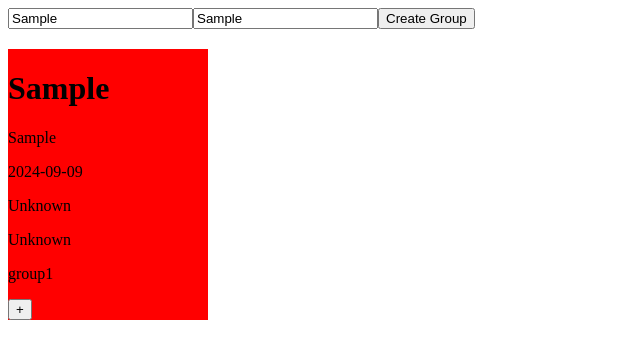
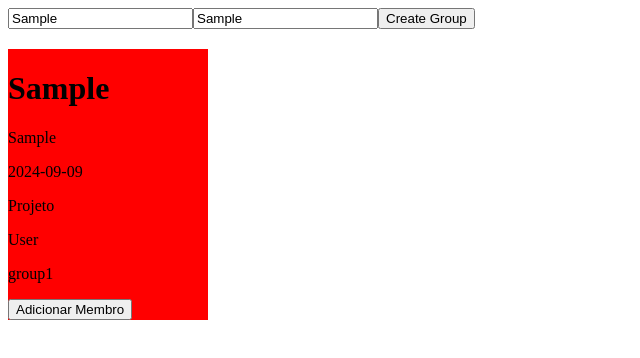
Before and after one commit to igorcalves/Group-Finder-Uninonve, a React (Create React App) app: page / in a window 1280 px wide. Both pictures are taken after typing "Sample", "Sample" into the empty fields and a click on the button "Create Group". Shown: the top 358 px of the page, without its empty margins (0-640 px from the left). Built offline with nearby package versions, Linux system fonts and the light colour scheme.

Commit message:
feat: adicionar membro

```diff
--- a/src/App.tsx
+++ b/src/App.tsx
@@ -14,10 +14,10 @@ function App() {
       name,
       description,
       date: new Date().toISOString().split('T')[0],
-      discipline: 'Unknown',
+      discipline: 'Projeto',
       tags: [],
       members: [],
-      owner: 'Unknown',
+      owner: 'User',
       id: `group${groups.length + 1}`,
     };
     setGroups([...groups, newGroup]);
--- a/src/components/CardGroup.tsx
+++ b/src/components/CardGroup.tsx
@@ -1,13 +1,20 @@
-import React from 'react';
+import React, { useState } from 'react';
 import { Group } from '../domain/group';
-
+import { User } from '../domain/user';
 interface CardGroupProps {
   group: Group;
 }
 
 export function CardGroup({ group }: CardGroupProps) {
+  const [members, setMembers] = useState<User[]>(group.members);
+
+  function addMember() {
+    const newMember = { name: 'New Member', email: '', phone: '' };
+    setMembers([...members, newMember]);
+  }
+
   return (
-    <div style={{backgroundColor:'red', width:'200px'}}>
+    <div style={{ backgroundColor: 'red', width: '200px' }}>
       <h1>{group.name}</h1>
       <p>{group.description}</p>
       <p>{group.date}</p>
@@ -18,13 +25,13 @@ export function CardGroup({ group }: CardGroupProps) {
         ))}
       </p>
       <p>
-        {group.members.map((member, index) => (
-          <span key={index}>{member.name}</span>
+        {members.map((member, index) => (
+          <p key={index}>{member.name}</p>
         ))}
       </p>
       <p>{group.owner}</p>
       <p>{group.id}</p>
-      <button>+</button>
+      <button onClick={addMember}>Adicionar Membro</button>
     </div>
   );
 }
```
